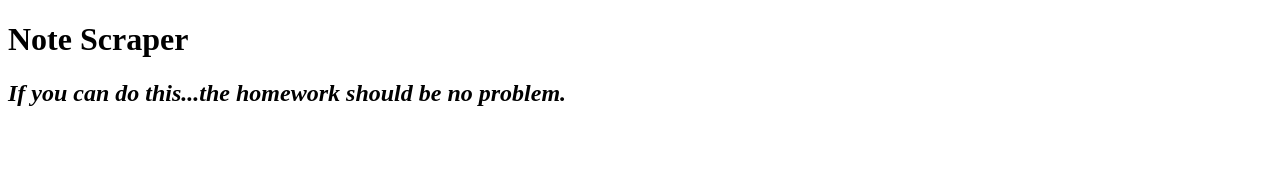
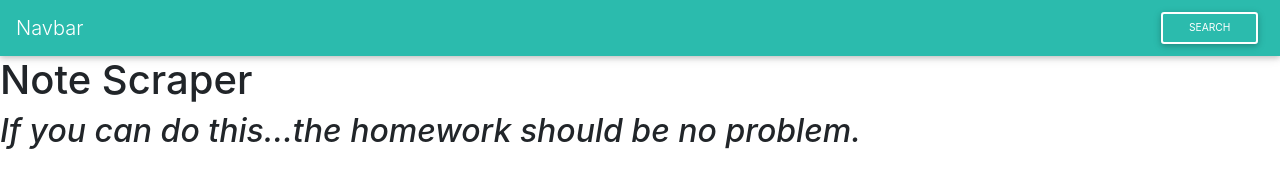
Before and after one commit to SarneetGit/Debate-the-News, a website: page public/index.html in a window 1280 px wide. Drawn offline with nearby package versions, Linux system fonts and the light colour scheme; some packages are replaced by stand-ins of ours; no server answers; a script that the page names is missing.

Commit message:
Added HTML page

```diff
--- a/public/index.html
+++ b/public/index.html
@@ -1,17 +1,60 @@
 <!DOCTYPE html>
 <html lang="en-us">
+
 <head>
   <meta charset="UTF-8">
-    <title>Scraping With Mongoose</title>
+  <title>Let's Talk Fitness!</title>
+  <!-- Font Awesome -->
+  <link rel="stylesheet" href="https://use.fontawesome.com/releases/v5.8.2/css/all.css">
+  <!-- Bootstrap core CSS -->
+  <link href="https://cdnjs.cloudflare.com/ajax/libs/twitter-bootstrap/4.3.1/css/bootstrap.min.css" rel="stylesheet">
+  <!-- Material Design Bootstrap -->
+  <link href="https://cdnjs.cloudflare.com/ajax/libs/mdbootstrap/4.8.10/css/mdb.min.css" rel="stylesheet">
+  <!-- My CSS & JS -->
+  <link rel="stylesheet" href="./style.css" type="text/css">
+  <!-- Google Fonts -->
+  <link href="https://fonts.googleapis.com/css?family=Crete+Round&display=swap" rel="stylesheet">
+  <!-- Alertify JS -->
+  <!-- JavaScript -->
+  <script src="//cdn.jsdelivr.net/npm/alertifyjs@1.11.4/build/alertify.min.js"></script>
+
+  <!-- CSS -->
+  <link rel="stylesheet" href="//cdn.jsdelivr.net/npm/alertifyjs@1.11.4/build/css/alertify.min.css" />
+  <!-- Default theme -->
+  <link rel="stylesheet" href="//cdn.jsdelivr.net/npm/alertifyjs@1.11.4/build/css/themes/default.min.css" />
+  <!-- Semantic UI theme -->
+  <link rel="stylesheet" href="//cdn.jsdelivr.net/npm/alertifyjs@1.11.4/build/css/themes/semantic.min.css" />
+  <!-- Bootstrap theme -->
+  <link rel="stylesheet" href="//cdn.jsdelivr.net/npm/alertifyjs@1.11.4/build/css/themes/bootstrap.min.css" />
+  <!-- END Alertify JS -->
 </head>
+
 <body>
+  <nav class="navbar navbar-dark default-color">
+    <a class="navbar-brand" href="#">Navbar</a>
+    <button class="btn btn-outline-white btn-sm my-0 ml-auto" type="submit">Search</button>
+  </nav>
+
   <div id="wrapper">
     <h1>Note Scraper</h1>
     <h2><i>If you can do this...the homework should be no problem.</i></h2>
     <div id="articles"></div>
     <div id="notes"></div>
   </div>
-    <script src="https://cdnjs.cloudflare.com/ajax/libs/jquery/3.2.1/jquery.min.js"></script>
-    <script src="app.js"></script>
 </body>
+
+
+<!-- JQuery -->
+<script type="text/javascript" src="https://cdnjs.cloudflare.com/ajax/libs/jquery/3.4.1/jquery.min.js"></script>
+<!-- Bootstrap tooltips -->
+<script type="text/javascript" src="https://cdnjs.cloudflare.com/ajax/libs/popper.js/1.14.4/umd/popper.min.js">
+</script>
+<!-- Bootstrap core JavaScript -->
+<script type="text/javascript" src="https://cdnjs.cloudflare.com/ajax/libs/twitter-bootstrap/4.3.1/js/bootstrap.min.js">
+</script>
+<!-- MDB core JavaScript -->
+<script type="text/javascript" src="https://cdnjs.cloudflare.com/ajax/libs/mdbootstrap/4.8.10/js/mdb.min.js"></script>
+<script type="text/javascript" src="./app.js"></script>
+
+
 </html>
```
Also changed, not shown: public/style.css (added). Lines whose indentation alone changed are shown as unchanged.
